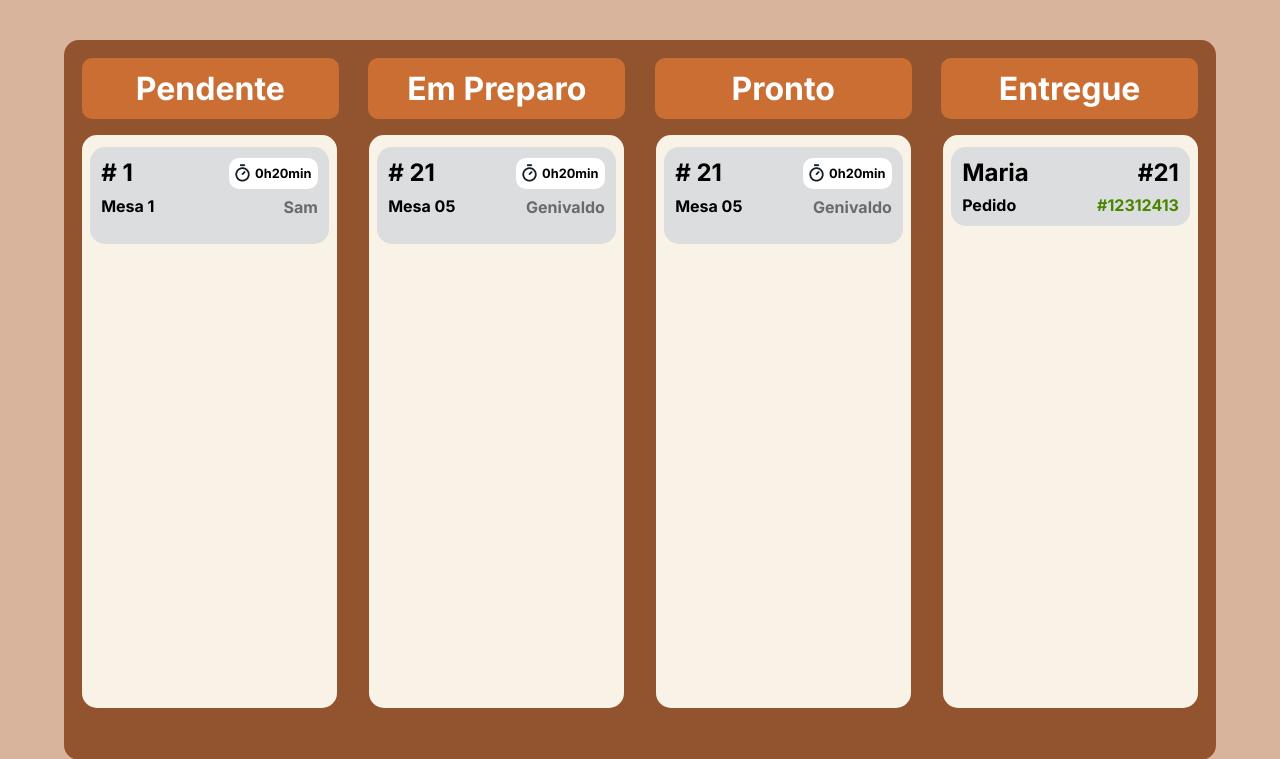
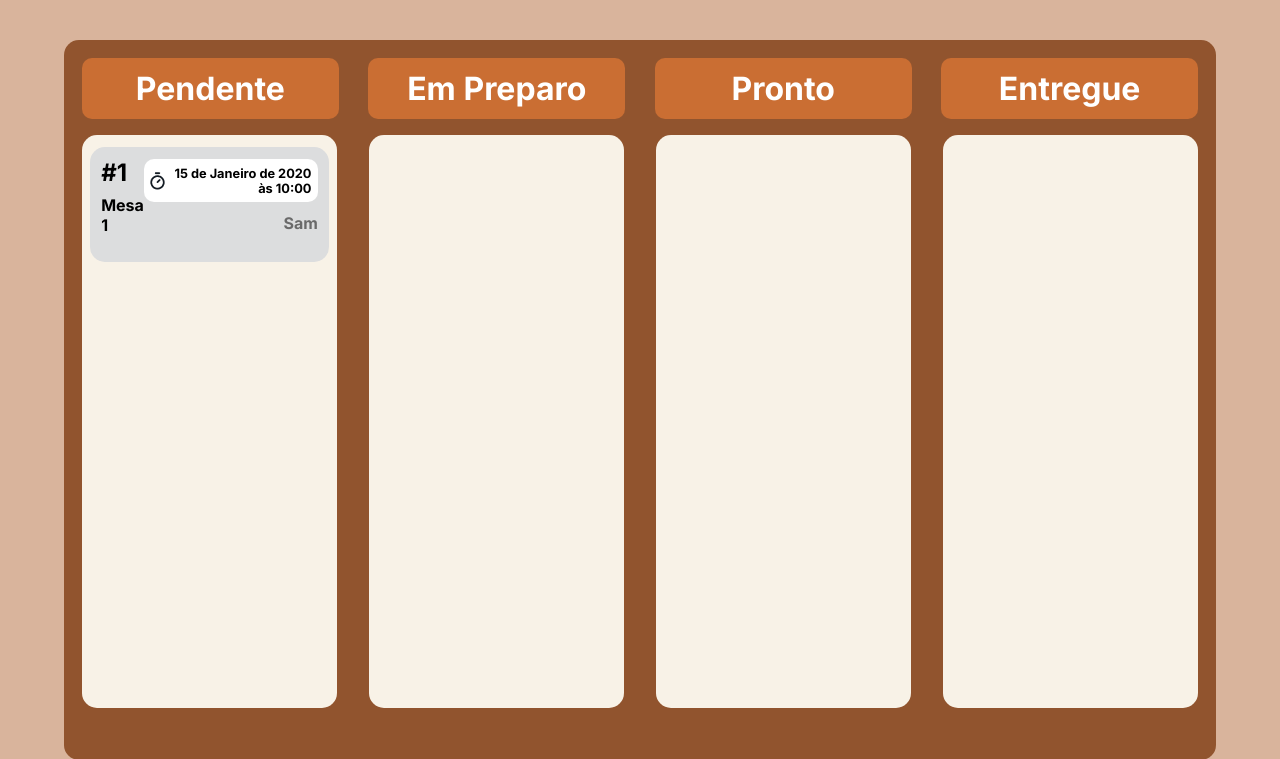
Before and after one commit to Let-Him-Cook/LHC_WEB, a Django app: template login/templates/orderTable.html in a window 1280 px wide. Shown: the top 759 px of the page. Run offline with Django 5.2, Linux system fonts and the light colour scheme; the template is opened without the code that fills it: most values are stand-ins (such as "Sample title", 1, 10 or a date in 2020).

Commit message:
21/06/2024 02:32 IMPLEMENTAÇÃO API
IMPLEMENTAÇÃO API AVANÇOU, ADICIONEI HORÁRIO E ARRUMEI ALGUNS ERROS. ALÉM DE FILTRAR COMO FUNCIONARÁ A SELEÇÃO DOS PEDIDOS

```diff
--- a/login/templates/orderTable.html
+++ b/login/templates/orderTable.html
@@ -27,12 +27,42 @@
         <!-- Dados -->
         <tr class="data">
             <td class="flex">
-
                 {% for order in orders %}
+                    {% if order.status == "PENDENTE" %}
                         <div class="pedido pendente flex space-between vcenter column">
                             <div class="pedido-header flex space-between">
                                 <div class="left column">
-                                <h2># {{ order.id|slice:":3" }}</h2>
+                                    <h2>#{{ order.id|slice:":3" }}</h2>
+                                    <h4>Mesa {{ order.tableNumber }}</h4>
+                                </div>
+                                <div class="right column">
+                                    <div class="timer-box flex vcenter">
+                                        <img src="{% static 'src/timer.png' %}" alt="Timer-Icon">
+                                        <p>{{order.timeDifference}}</p>
+                                        <!-- Ajustar conforme necessário -->
+                                    </div>
+                                    <h4>{{ order.idClient|slice:":3" }}</h4> <!-- Filtrar os 3 primeiros dígitos -->
+                                </div>
+                            </div>
+                            <div class="desc">
+                                <div class="buttons flex space-evenly">
+                                    <button class="desc-button" onclick="openModal()">Detalhes</button>
+                                    <button class="delete-button">Delete</button>
+                                </div>
+                            </div>
+                        </div>
+                    {% endif %}
+                {% endfor %}
+
+            </td>
+
+            <td class="flex">
+                {% for order in orders %}
+                    {% if order.status == "EM_PREPARO" %}
+                        <div class="pedido preparo flex space-between vcenter column">
+                            <div class="pedido-header flex space-between">
+                                <div class="left column">
+                                    <h2>#{{ order.id|slice:":3" }}</h2>
                                     <h4>Mesa {{ order.tableNumber }}</h4>
                                 </div>
                                 <div class="right column">
@@ -50,26 +80,27 @@
                                 </div>
                             </div>
                         </div>
+                    {% endif %}
                 {% endfor %}
-
             </td>
 
             <td class="flex">
-                <div class="pedido preparo flex space-between vcenter column">
+                {% for order in orders %}
+                    {% if order.status == "PRONTO" %}
+                        <div class="pedido pronto flex space-between vcenter column">
                             <div class="pedido-header flex space-between">
                                 <div class="left column">
-                            <h2># 21</h2>
-                            <h4>Mesa 05</h4>
+                                    <h2>#{{ order.id|slice:":3" }}</h2>
+                                    <h4>Mesa {{ order.tableNumber }}</h4>
                                 </div>
                                 <div class="right column">
                                     <div class="timer-box flex vcenter">
-                                <img src="{% static "src/timer.png" %}" alt="Timer-Icon">
-                                <p>0h20min</p>
+                                        <img src="{% static 'src/timer.png' %}" alt="Timer-Icon">
+                                        <p>0h20min</p> <!-- Ajustar conforme necessário -->
                                     </div>
-                            <h4>Genivaldo</h4>
+                                    <h4>{{ order.idClient|slice:":3" }}</h4> <!-- Filtrar os 3 primeiros dígitos -->
                                 </div>
                             </div>
-
                             <div class="desc">
                                 <div class="buttons flex space-evenly">
                                     <button class="desc-button" onclick="openModal()">Detalhes</button>
@@ -77,24 +108,24 @@
                                 </div>
                             </div>
                         </div>
+                    {% endif %}
+                {% endfor %}
             </td>
 
             <td class="flex">
-                <div class="pedido pronto flex space-between vcenter column">
+                {% for order in orders %}
+                    {% if order.status == "FECHADO" or order.status == "ENTREGUE" %}
+                        <div class="pedido entregue flex space-between vcenter column">
                             <div class="pedido-header flex space-between">
                                 <div class="left column">
-                            <h2># 21</h2>
-                            <h4>Mesa 05</h4>
+                                    <h2>{{ order.idClient|slice:":3" }}</h2>
+                                    <h4>Pedido</h4>
                                 </div>
                                 <div class="right column">
-                            <div class="timer-box flex vcenter">
-                                <img src="{% static "src/timer.png" %}" alt="Timer-Icon">
-                                <p>0h20min</p>
-                            </div>
-                            <h4>Genivaldo</h4>
+                                    <h2>#{{ order.id|slice:":3" }}</h2>
+                                    <h4>#{{ order.id|slice:":8" }}</h4> <!-- Filtrar os 3 primeiros dígitos -->
                                 </div>
                             </div>
-
                             <div class="desc">
                                 <div class="buttons flex space-evenly">
                                     <button class="desc-button" onclick="openModal()">Detalhes</button>
@@ -102,19 +133,8 @@
                                 </div>
                             </div>
                         </div>
-            </td>
-
-            <td class="flex">
-                <div class="pedido entregue flex space-between vcenter">
-                    <div class="left column">
-                        <h2>Maria</h2>
-                        <h4>Pedido</h4>
-                    </div>
-                    <div class="right column">
-                        <h2>#21</h2>
-                        <h4>#12312413</h4>
-                    </div>
-                </div>
+                    {% endif %}
+                {% endfor %}
             </td>
         </tr>
 
```
Also changed, not shown: login/handlers/orders.py (+21 -2 lines). Lines whose indentation alone changed are shown as unchanged.
